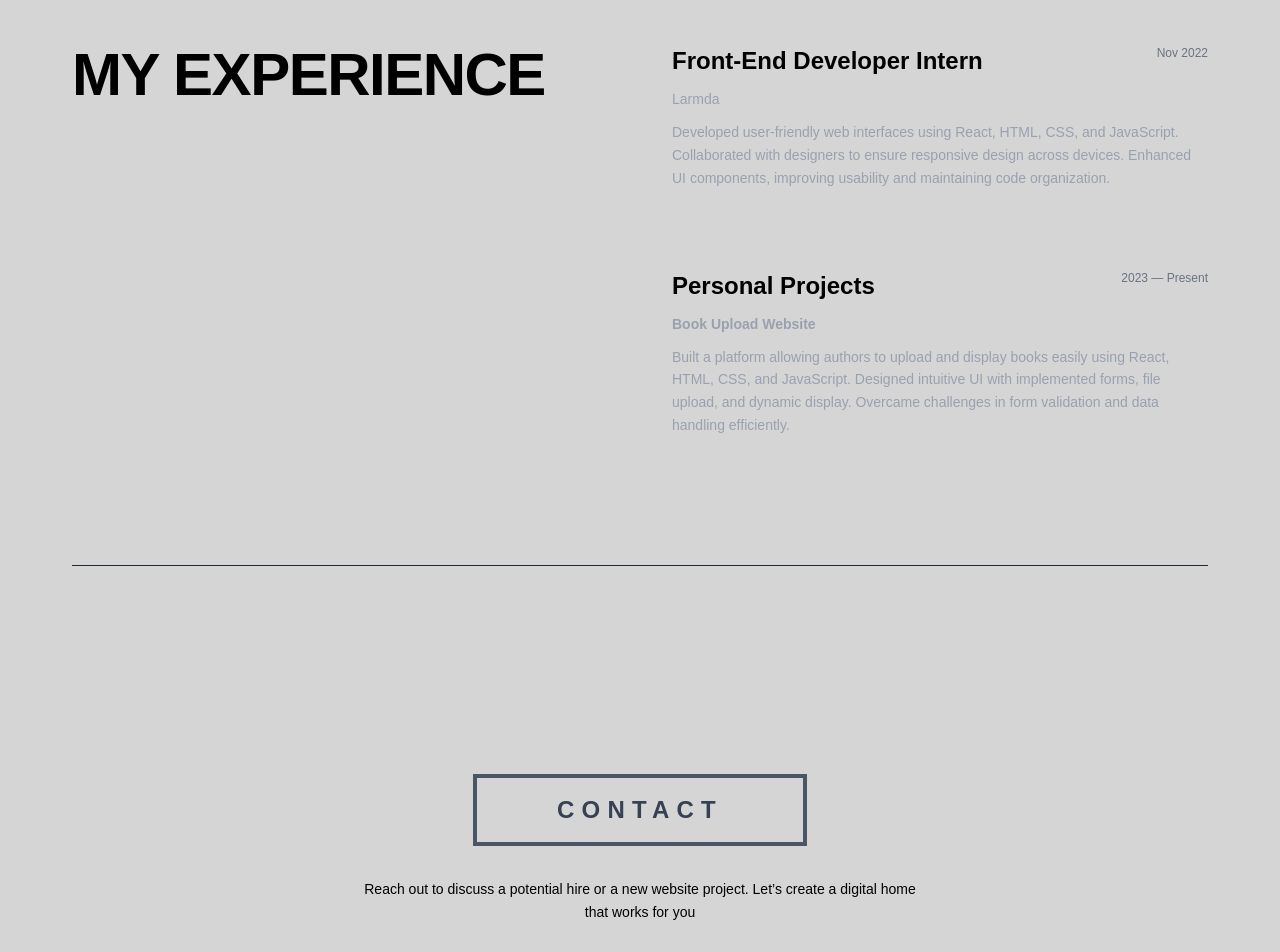
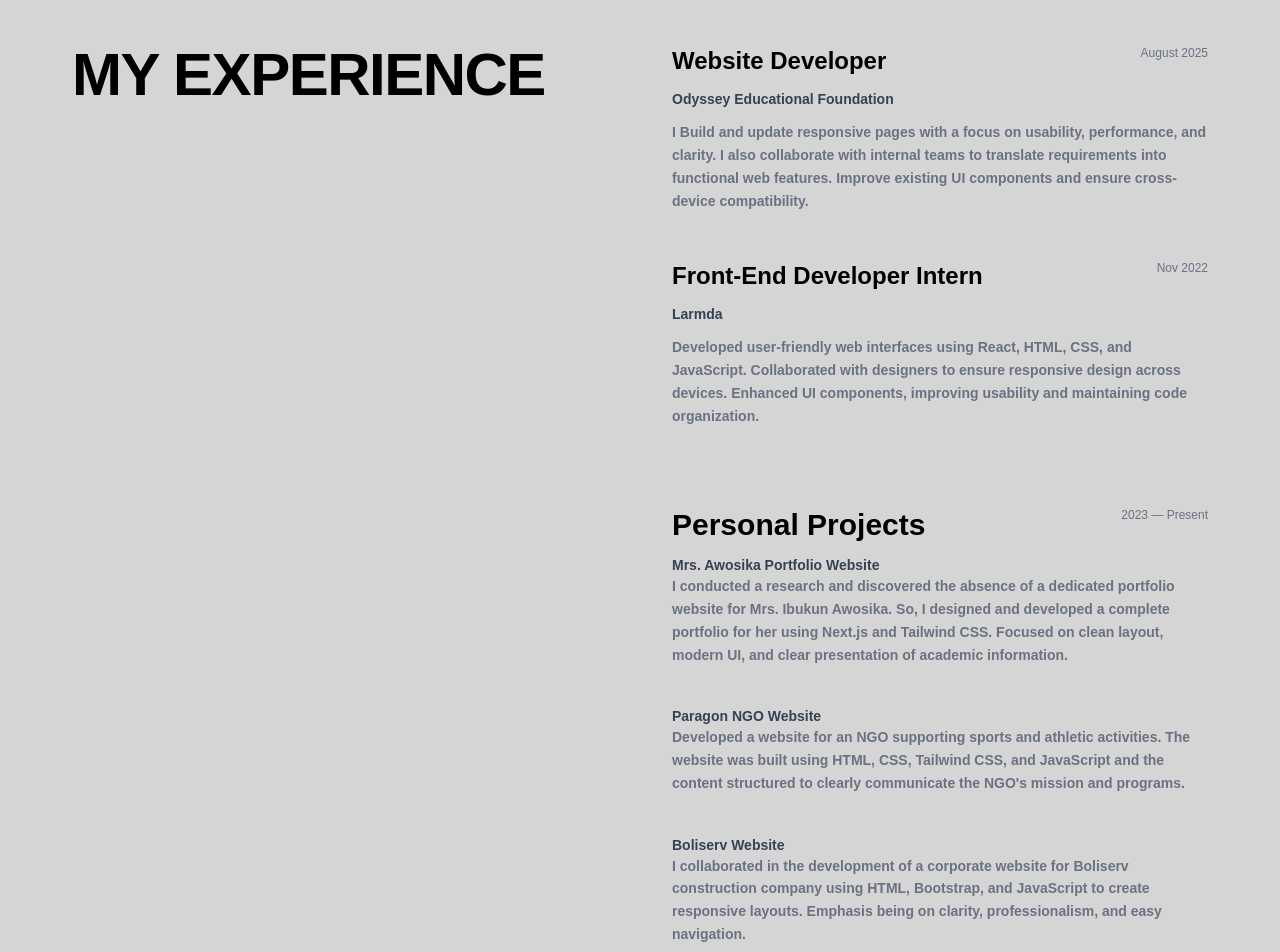
Before and after one commit to JoeJoe-dev/portfolio, a Next.js app: page /about in a window 1280 px wide. Shown: the part 1340-2292 px from the top of the page. Built offline with nearby package versions, Linux system fonts and the light colour scheme.

Commit message:
Worked on the experience section

```diff
--- a/app/about/page.js
+++ b/app/about/page.js
@@ -7,7 +7,7 @@ import Footer from "@/Components/Footer";
 
 export default function AboutPage() {
   const capabilities = [
-    "HTML5",
+    "HTML",
     "CSS3",
     "TAILWIND CSS",
     "BOOTSTRAP",
@@ -23,6 +23,14 @@ export default function AboutPage() {
   ];
 
   const experiences = [
+    {
+      title: "Website Developer",
+      company: "Odyssey Educational Foundation",
+      period: "August 2025",
+      description:
+        "I Build and update responsive pages with a focus on usability, performance, and clarity. I also collaborate with internal teams to translate requirements into functional web features. Improve existing UI components and ensure cross-device compatibility.",
+    },
+
     {
       title: "Front-End Developer Intern",
       company: "Larmda",
@@ -70,14 +78,16 @@ export default function AboutPage() {
 
             {/* Buttons */}
             <div className="flex items-center gap-4 pt-4">
-              <button
+              <a
+              href="/Joseph-Kalu-CV.pdf"
+              download="Joseph-Kalu-CV.pdf"
               className="bg-black text-white px-8 py-3 rounded-full font-bold text-sm
                   uppercase tracking-wide hover:bg-transparent hover:outline-solid hover:outline-black
-              hover:text-black transition-colors flex items-center gap-2"
+                  hover:text-black transition-colors flex items-center gap-2 cursor-pointer"
               >
                 <Download size={18} />
                 Download CV
-              </button>
+              </a>
 
               <a
                 href="https://linkedin.com"
@@ -169,10 +179,10 @@ export default function AboutPage() {
                         </div>
 
                         {/* Company Name */}
-                        <p className="text-sm text-gray-400">{exp.company}</p>
+                        <p className="text-sm text-gray-700 font-bold">{exp.company}</p>
 
                         {/* Description */}
-                        <p className="text-sm text-gray-400 leading-relaxed">
+                        <p className="text-sm text-gray-500 font-semibold leading-relaxed">
                           {exp.description}
                         </p>
                       </div>
@@ -181,7 +191,7 @@ export default function AboutPage() {
                     {/* Personal Projects */}
                     <div className="space-y-3 pt-8">
                       <div className="flex justify-between items-start">
-                        <h3 className="text-xl md:text-2xl font-bold">
+                        <h3 className="text-xl md:text-3xl font-bold">
                           Personal Projects
                         </h3>
                         <span className="text-xs text-gray-500 whitespace-nowrap ml-4">
@@ -189,11 +199,48 @@ export default function AboutPage() {
                         </span>
                       </div>
 
-                      <p className="text-sm text-gray-400 font-semibold">
+                      <div className="mb-10">
+                        <p className="text-sm text-gray-700 font-bold">
+                        Mrs. Awosika Portfolio Website
+                        </p>
+
+                        <p className="text-sm text-gray-500 leading-relaxed font-semibold">
+                          I conducted a research and discovered the absence of a dedicated portfolio website for Mrs. Ibukun Awosika.
+                          So, I designed and developed a complete portfolio for her using Next.js and Tailwind CSS.
+                          Focused on clean layout, modern UI, and clear presentation of academic information.
+                        </p>
+                      </div>
+
+                      <div className="mb-10">
+                        <p className="text-sm text-gray-700 font-bold">
+                          Paragon NGO Website
+                        </p>
+
+                        <p className="text-sm text-gray-500 leading-relaxed font-semibold">
+                          Developed a website for an NGO supporting sports and athletic activities.
+                          The website was built using HTML, CSS, Tailwind CSS, and JavaScript and
+                          the content structured to clearly communicate the NGO&apos;s mission and programs.
+                        </p>
+                      </div>
+
+                      <div className="mb-10">
+                        <p className="text-sm text-gray-700 font-bold">
+                          Boliserv Website
+                        </p>
+
+                        <p className="text-sm text-gray-500 leading-relaxed font-semibold">
+                          I collaborated in the development of a corporate website for Boliserv construction company using
+                          HTML, Bootstrap, and JavaScript to create responsive layouts.
+                          Emphasis being on clarity, professionalism, and easy navigation.
+                        </p>
+                      </div>
+
+                      <div>
+                        <p className="text-sm text-gray-700 font-bold">
                         Book Upload Website
                         </p>
 
-                      <p className="text-sm text-gray-400 leading-relaxed">
+                        <p className="text-sm text-gray-500 leading-relaxed font-semibold">
                           Built a platform allowing authors to upload and display
                           books easily using React, HTML, CSS, and JavaScript.
                           Designed intuitive UI with implemented forms, file
@@ -204,8 +251,9 @@ export default function AboutPage() {
                     </div>
                   </div>
                 </div>
+              </div>
 
-              <div className="w-full h-[1px] bg-gray-800 mb-32 mt-32"></div>
+              <div className="w-full h-[1px] bg-gray-800 mb-10 mt-32"></div>
 
             </div>
           </div>
```
Lines whose indentation alone changed are shown as unchanged.
